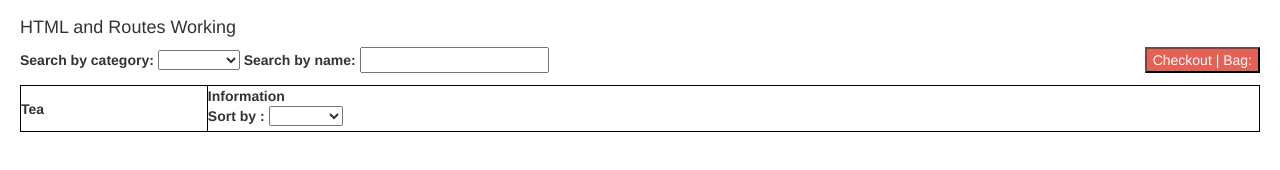
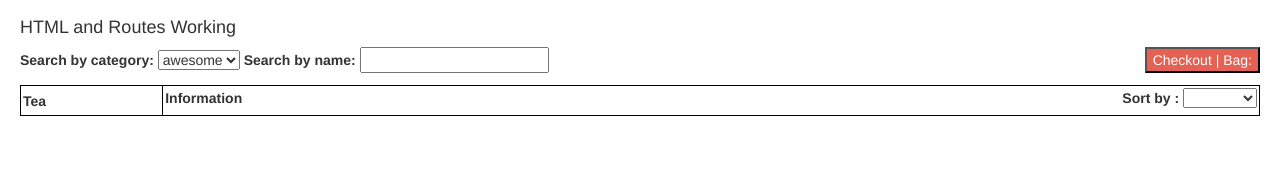
Before and after one commit to junegradtshaw/shopping-cart, a plain HTML site: page index.html in a window 1280 px wide. Shown: the part 184-354 px from the top of the page. Drawn offline with nearby package versions, Linux system fonts and the light colour scheme; some packages are replaced by stand-ins of ours.

Commit message:
fixed table head page 1

```diff
--- a/css/main.css
+++ b/css/main.css
@@ -5,6 +5,11 @@ body {
 table, th, td {
     border: 1px solid black;
     border-collapse: collapse;
+    padding: 2px;
+}
+
+th * {
+  display: inline-block;
 }
 
 .inventoryTable {
@@ -34,3 +39,7 @@ table, th, td {
   background-color: #E46153;
   color: white;
 }
+
+.rightSide {
+  float: right;
+}
--- a/js/controllers/main_controller.js
+++ b/js/controllers/main_controller.js
@@ -3,10 +3,9 @@ app.controller('MainController', ['$scope', function($scope){
       // $scope.categories=['awesome', 'cold'];
       $scope.categories=[{name:'awesome'}, {name:'cold'}, {name: 'warm'}, {name: 'hot'}, {name: 'winter'},
       {name: 'spring'}, {name: 'summer'}, {name: 'fall'}, {name: 'dark'}, {name: 'lucid'}];
-      $scope.selectedCategory=$scope.categories[0];
-      // $sort.choices=[{name: 'cold'}, {name: 'warm'}, {name: 'hot'}, {name: 'winter'}, {name: 'spring'}, {name: 'summer'}, 'fall', 'dark', 'lucid']}]
+      $scope.searchCategory=$scope.categories[0];
       //
-      // $scope.sortChoices=['Price', 'cold', 'warm', 'hot', 'winter', 'spring', 'summer', 'fall', 'dark', 'lucid']
       $scope.sortPrices=[{name: 'Highest', descend: 'true'}, {name: 'Lowest', descend: 'false'}];
       $scope.selectedSortPrice = $scope.sortPrices[0];
+      $scope.searchName;
     }])
--- a/partials/index.html
+++ b/partials/index.html
@@ -3,19 +3,19 @@
   </select> -->
 <h4>{{test}}</h4>
 <label for="category">Search by category: </label>
-<select id="category" ng-model="selected" ng-options="category.name for category in categories"></select>
+<select id="category" ng-model="searchCategory" ng-options="category.name for category in categories"></select>
 <!-- <select id="category" ng-model="selected-category" ng-options="category.name for category in categories"></select> -->
 <label for="search">Search by name: </label>
-<input type="text" ng-model="search">
+<input type="text" ng-model="searchName">
 <a href="/checkout">
   <button class="quantity">Checkout | Bag: </button>
 </a>
 <table class = "inventoryTable">
   <thead>
-    <th>Tea</th>
-    <th>Information
-      <div class="">
-        <label class = "rightSide" for="sort">Sort by {{sortChoice}}:</label>
+    <th><span>Tea</span></th>
+    <th><span>Information</span>
+      <div class="rightSide">
+        <label class = "" for="sort">Sort by {{sortChoice}}:</label>
         <select name="" id="" ng-model="sortPrice" ng-options="sortPrice.name for sortPrice in sortPrices"></select>
       </div>
     </th>
```
